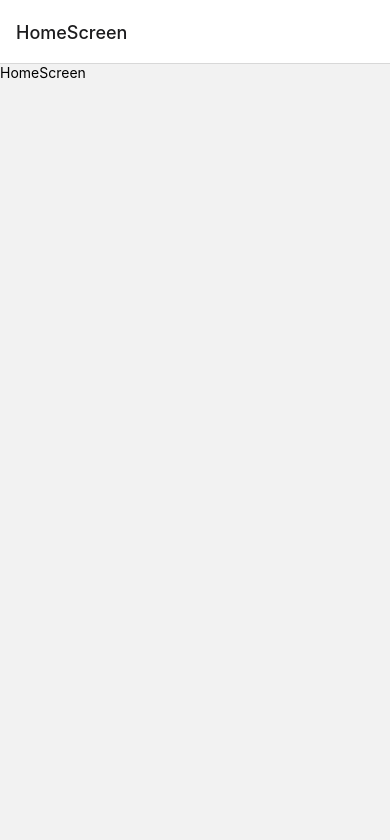
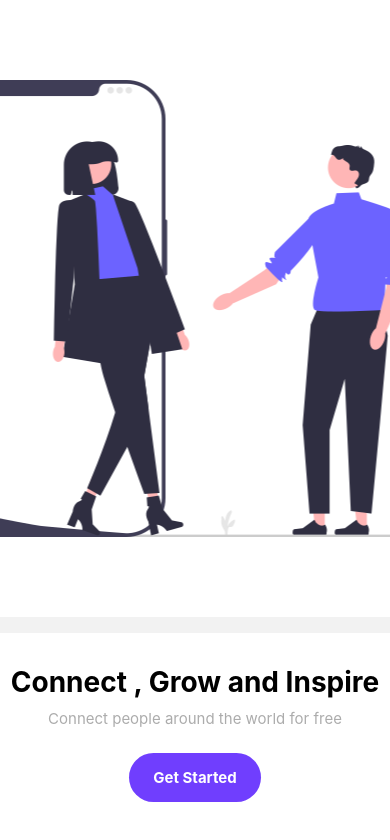
Before and after one commit to N1k0l1n/NativeChat, a React Native app: screen /HomeScreen in a window 390 px wide. Shown: the top 840 px of the page. Built offline with nearby package versions, Linux system fonts and the light colour scheme.

Commit message:
styling HomeScreen

```diff
--- a/App.js
+++ b/App.js
@@ -1,30 +1,46 @@
-import { StatusBar } from 'expo-status-bar';
-import { StyleSheet, Text, View } from 'react-native';
-import HomeScreen from './screens/HomeScreen';
-import ChatScreen from './screens/ChatScreen';
-import MessageScreen from './screens/MessageScreen';
-import { NavigationContainer } from '@react-navigation/native';
-import { createNativeStackNavigator } from '@react-navigation/native-stack';
+import { StatusBar } from "expo-status-bar";
+import { StyleSheet } from "react-native";
+import HomeScreen from "./screens/HomeScreen";
+import ChatScreen from "./screens/ChatScreen";
+import MessageScreen from "./screens/MessageScreen";
+import { NavigationContainer } from "@react-navigation/native";
+import { createNativeStackNavigator } from "@react-navigation/native-stack";
+import GlobalState from "./context";
 
 const Stack = createNativeStackNavigator();
 
 export default function App() {
   return (
-   <NavigationContainer>
-      <Stack.Navigator>
-        <Stack.Screen name='HomeScreen' component={HomeScreen}/>
-        <Stack.Screen name='ChatScreen' component={ChatScreen}/>
-        <Stack.Screen name='MessageScreen' component={MessageScreen}/>
-      </Stack.Navigator>
-   </NavigationContainer>
+    <GlobalState>
+      <NavigationContainer>
+        <Stack.Navigator>
+          <Stack.Screen
+            name="HomeScreen"
+            component={HomeScreen}
+            options={{ headerShown: false }}
+          />
+          <Stack.Screen
+            name="ChatScreen"
+            component={ChatScreen}
+            options={{ headerShown: false }}
+          />
+          <Stack.Screen
+            name="MessageScreen"
+            component={MessageScreen}
+            options={{ headerShown: false }}
+          />
+        </Stack.Navigator>
+      </NavigationContainer>
+      <StatusBar hidden={true} />
+    </GlobalState>
   );
 }
 
 const styles = StyleSheet.create({
   container: {
     flex: 1,
-    backgroundColor: '#fff',
-    alignItems: 'center',
-    justifyContent: 'center',
+    backgroundColor: "#fff",
+    alignItems: "center",
+    justifyContent: "center",
   },
 });
--- /dev/null
+++ b/context/index.js
@@ -0,0 +1,23 @@
+import { createContext, useState } from "react";
+
+export const GlobalContext = createContext(null);
+
+function GlobalState({ children }) {
+  const [showLoginView, setShowLoginView] = useState(false);
+  const [currentUserName, setCurrentUserName] = useState("");
+
+  return (
+    <GlobalContext.Provider
+      value={{
+        showLoginView,
+        setShowLoginView,
+        currentUserName,
+        setCurrentUserName,
+      }}
+    >
+      {children}
+    </GlobalContext.Provider>
+  );
+}
+
+export default GlobalState;
--- a/screens/HomeScreen.js
+++ b/screens/HomeScreen.js
@@ -1,14 +1,133 @@
-import { StyleSheet, Text, View } from 'react-native'
-import React from 'react'
+import {
+  ImageBackground,
+  Pressable,
+  StyleSheet,
+  Text,
+  TextInput,
+  View,
+} from "react-native";
+import React, { useContext } from "react";
+import homeImage from "../assets/togeather.png";
+import { GlobalContext } from "../context";
 
 const HomeScreen = () => {
+  const {
+    showLoginView,
+    setShowLoginView,
+    currentUserName,
+    setCurrentUserName,
+  } = useContext(GlobalContext);
   return (
-    <View>
-      <Text>HomeScreen</Text>
+    <View style={styles.mainWrapper}>
+    <ImageBackground source={homeImage} style={styles.homeImage} />
+    <View style={styles.content}>
+      {showLoginView ? (
+        <View style={styles.infoBlock}>
+          <View style={styles.loginInputContainer}>
+            <Text style={styles.heading}>Enter Your User Name</Text>
+            <TextInput
+              autoCorrect={false}
+              placeholder="Enter your user name"
+              style={styles.loginInput}
+              onChangeText={(value) => setCurrentUserName(value)}
+              value={currentUserName}
+            />
+          </View>
+          <View style={styles.buttonWrapper}>
+            <Pressable
+              onPress={() => handleRegisterAndSignIn(false)}
+              style={styles.button}
+            >
+              <View>
+                <Text style={styles.buttonText}>Register</Text>
+              </View>
+            </Pressable>
+            <Pressable
+              onPress={() => handleRegisterAndSignIn(true)}
+              style={styles.button}
+            >
+              <View>
+                <Text style={styles.buttonText}>Login</Text>
+              </View>
+            </Pressable>
+          </View>
+        </View>
+      ) : (
+        <View style={styles.infoBlock}>
+          <Text style={styles.heading}>Connect , Grow and Inspire</Text>
+          <Text style={styles.subHeading}>
+            Connect people around the world for free
+          </Text>
+          <Pressable
+            style={styles.button}
+            onPress={() => setShowLoginView(true)}
+          >
+            <View>
+              <Text style={styles.buttonText}>Get Started</Text>
+            </View>
+          </Pressable>
+        </View>
+      )}
     </View>
-  )
-}
+  </View>
+  );
+};
 
-export default HomeScreen
+export default HomeScreen;
 
-const styles = StyleSheet.create({})
+const styles = StyleSheet.create({
+  mainWrapper: {
+    flex: 1,
+  },
+  homeImage: {
+    width: "100%",
+    flex: 3,
+    justifyContent: "center",
+  },
+  content: {
+    flex: 1,
+    alignItems: "center",
+    justifyContent: "center",
+    width: "100%",
+    backgroundColor: "#fff",
+  },
+  infoBlock: {
+    width: "100%",
+    alignItems: "center",
+    justifyContent: "center",
+  },
+  heading: {
+    fontSize: 28,
+    fontWeight: "bold",
+    color: "#000",
+    marginBottom: 10,
+  },
+  subHeading: {
+    fontSize: 15,
+    color: "#acacac",
+    marginBottom: 15,
+  },
+  loginInput: {
+    borderRadius: 50,
+    borderWidth: 1,
+    padding: 8,
+  },
+  button: {
+    backgroundColor: "#703efe",
+    padding: 15,
+    marginVertical: 10,
+    width: "34%",
+    elevation: 1,
+    borderRadius: 50,
+  },
+  buttonWrapper: {
+    flexDirection: "row",
+    gap: 10,
+  },
+  buttonText: {
+    textAlign: "center",
+    color: "#fff",
+    fontWeight: "bold",
+    fontSize: 15,
+  },
+});
```
Also changed, not shown: assets/togeather.png (added), assets/undraw_Business_chat_re_gg4h.png (added).
